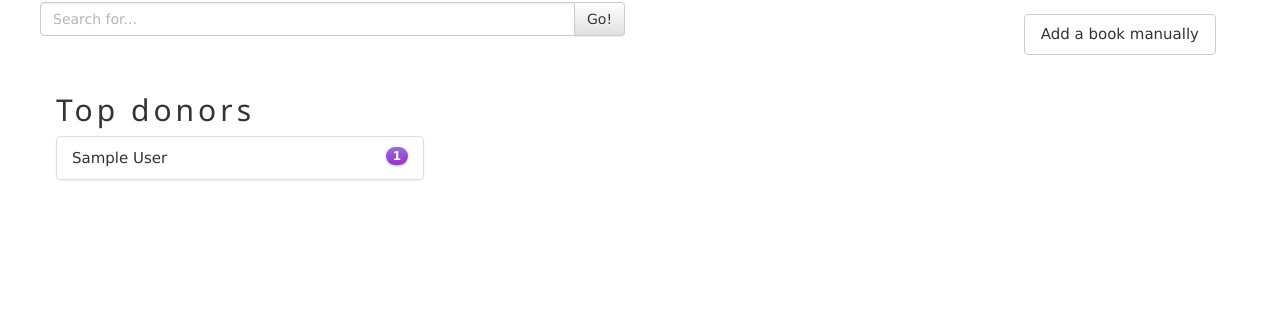
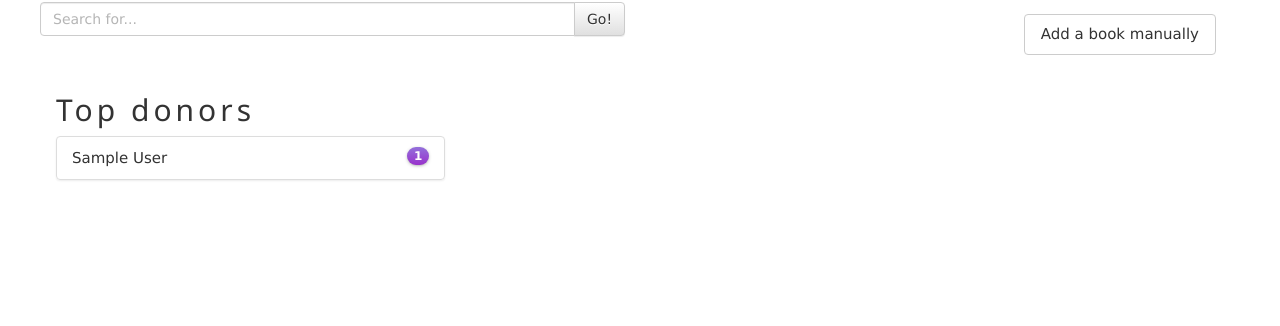
Before and after one commit to abidnazirisami/BookEX, a Django app: page /find/search/ in a window 1280 px wide. Shown: the part 134-460 px from the top of the page. Run offline with Django 3.2, Linux system fonts and the light colour scheme; a user stored in the database is signed in; tables that the repository leaves empty hold one stand-in row (values such as "Sample post"); some libraries are stand-ins or nearby versions; some web fonts are replaced.

Commit message:
Version 4.1.4

```diff
--- a/django/templates/find/search_book.html
+++ b/django/templates/find/search_book.html
@@ -30,9 +30,8 @@
     </div>
   </div>
 </div><!-- /.row -->
-<div class="w3-row">
-  <div class="w3-col m4 w3-container">
-    <div >
+<div class="w3-container">
+<div class="w3-third">    <div >
       <h2 class="w3-wide">Top donors</h2>
 
       <ul class="list-group">
```
